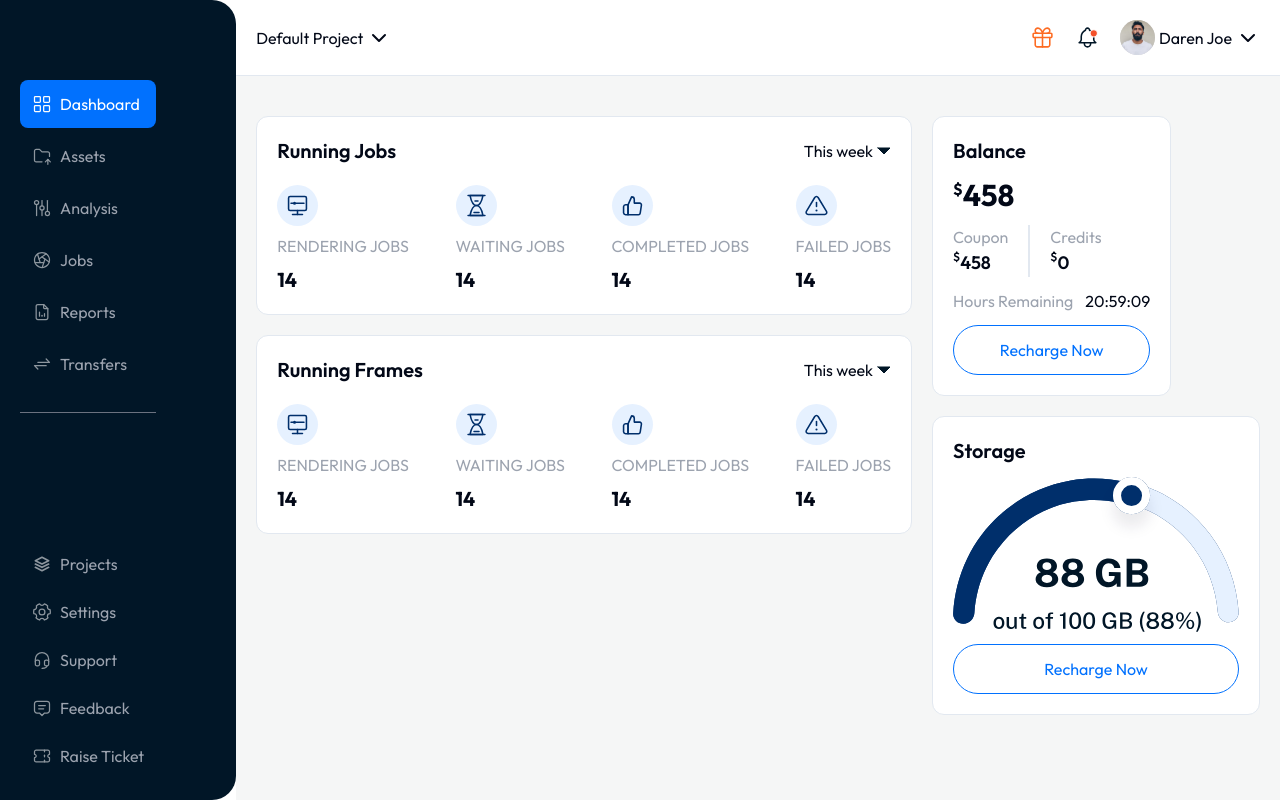
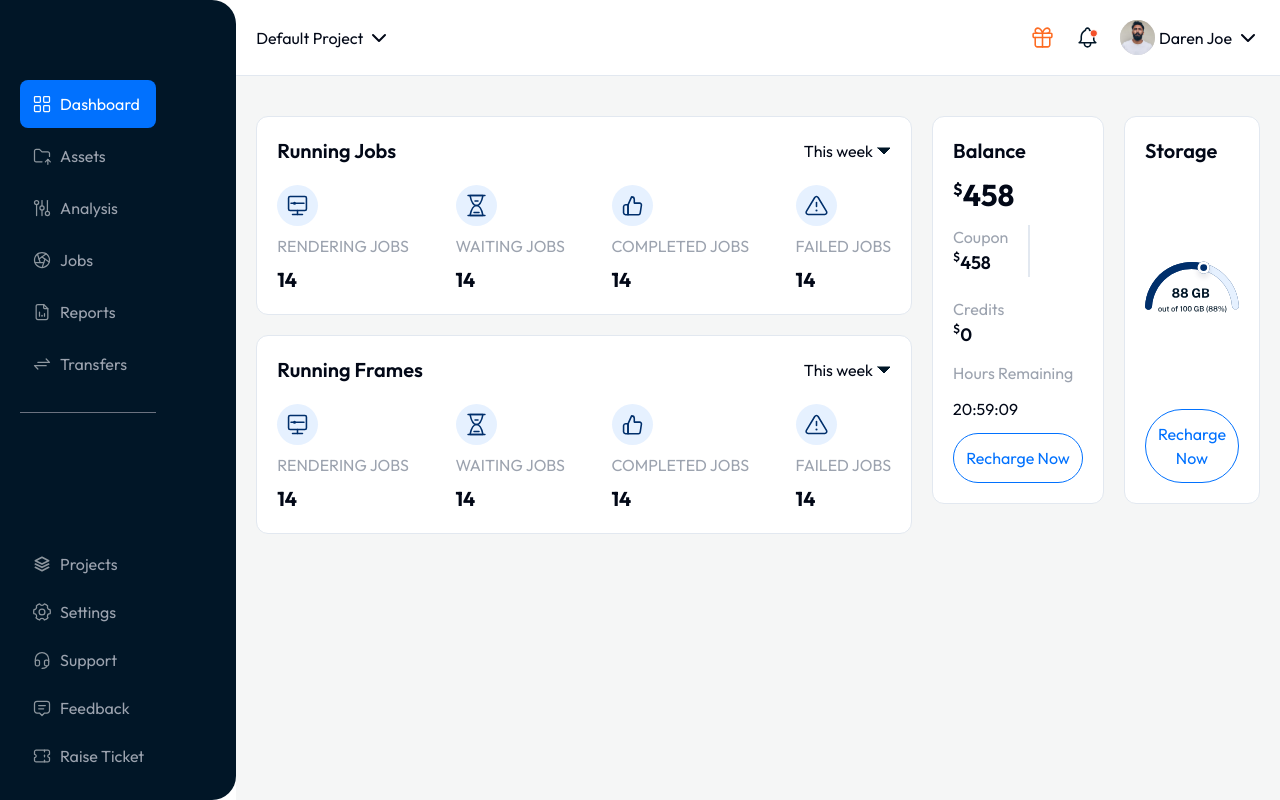
Before and after one commit to rachit-bharadwaj/TestPaperDashboard, a Next.js app: page / in a window 1280 px wide. Built offline with nearby package versions, Linux system fonts and the light colour scheme.

Commit message:
style: updated storage

```diff
--- a/app/(main)/page.tsx
+++ b/app/(main)/page.tsx
@@ -17,7 +17,7 @@ export default function Home() {
       </div>
 
       <div className="w-1/3">
-        <div className="flex flex-wrap gap-5">
+        <div className="flex flex-wrap gap-5 lg:flex-nowrap">
           <Balance />
           <Storage />
         </div>
--- a/components/dashboard/Storage.tsx
+++ b/components/dashboard/Storage.tsx
@@ -10,6 +10,7 @@ export default function Storage() {
         alt="dummy storage"
         width={500}
         height={500}
+        className="w-28 h-full"
       />
 
       <button className="border-primary-200 border text-primary-200 p-3 rounded-full">
```
